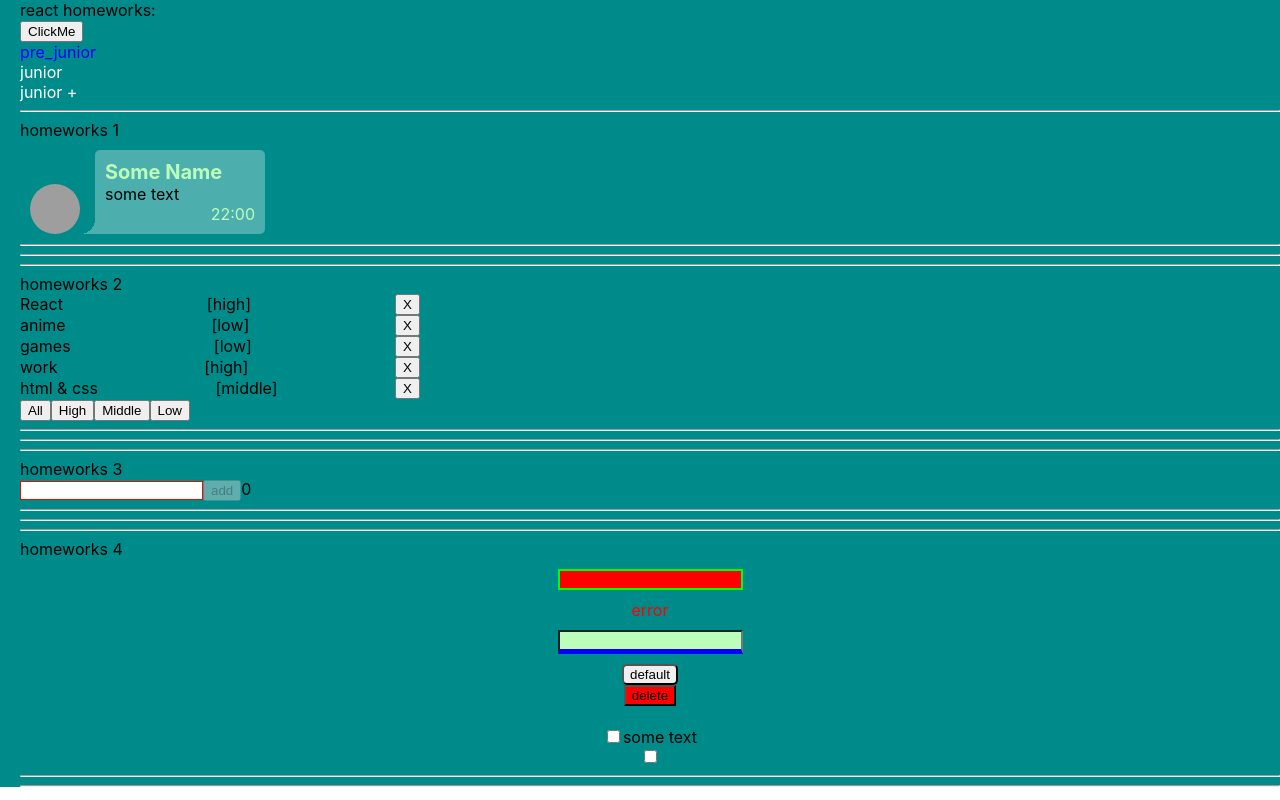
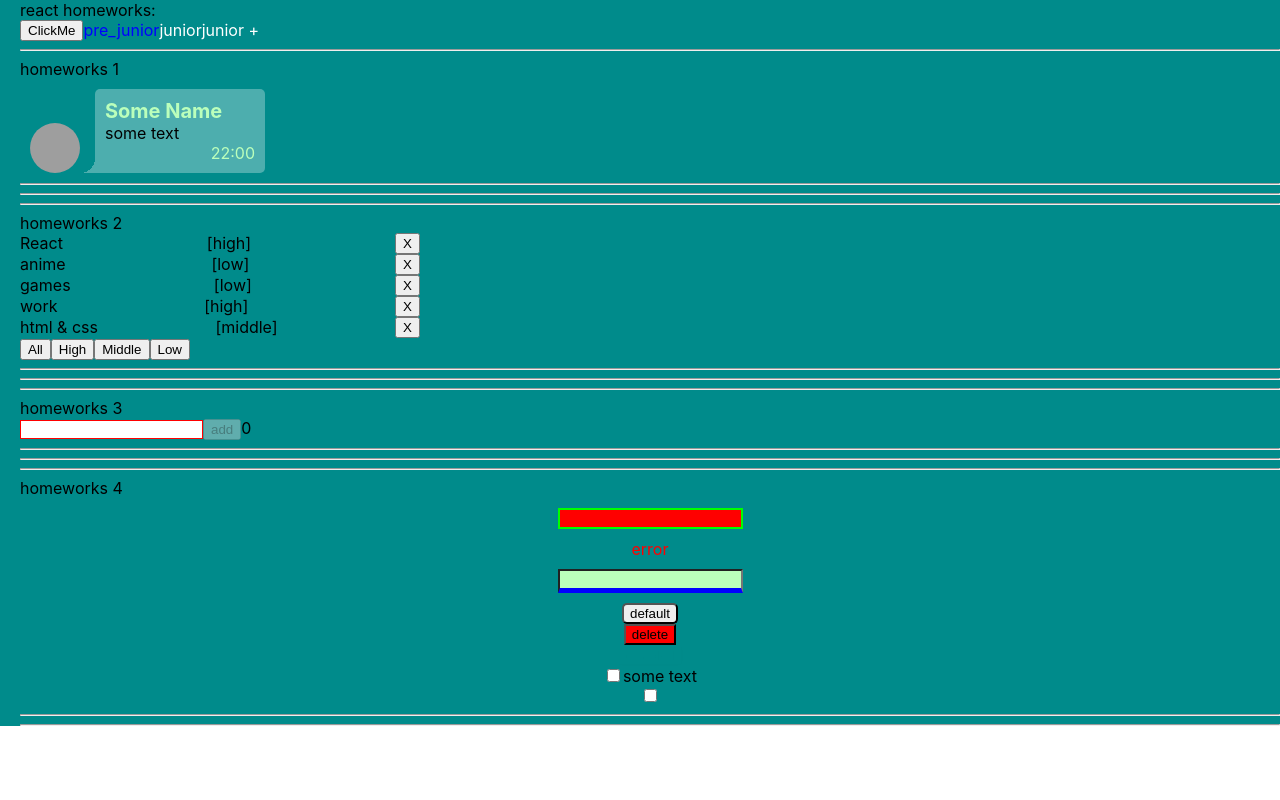
Before and after one commit to Peleka/homeworks-ignat, a React (Create React App) app: page /#/pre-junior in a window 1280 px wide. Built offline with nearby package versions, Linux system fonts and the light colour scheme; grey boxes are pictures that could not be loaded.

Commit message:
add pop-up menu

```diff
--- a/src/p2-homeworks/h5/HW5.tsx
+++ b/src/p2-homeworks/h5/HW5.tsx
@@ -1,15 +1,20 @@
-import React from 'react'
-import Header from './Header'
+import React, {useState} from 'react'
+import {Header} from './Header'
 import Routes from './Routes'
 import {HashRouter} from "react-router-dom";
 
 function HW5() {
+    const [menuCollapsed, setMenuCollapsed] = useState<boolean>(false)
     return (
         <div>
             {/*в gh-pages лучше работает HashRouter*/}
             <HashRouter>
 
-            <Header/>
+            <Header
+                onChange={() => setMenuCollapsed(!menuCollapsed)}
+                collapsed={menuCollapsed}
+
+            />
 
             <Routes/>
 
--- a/src/p2-homeworks/h5/Header.module.css
+++ b/src/p2-homeworks/h5/Header.module.css
@@ -6,3 +6,7 @@
 .item a.active {
     color: blue;
 }
+
+.wrapper {
+    display: flex;
+}
--- a/src/p2-homeworks/h5/Header.tsx
+++ b/src/p2-homeworks/h5/Header.tsx
@@ -3,27 +3,32 @@ import {NavLink} from 'react-router-dom'
 import {PATH} from './Routes'
 import s from './Header.module.css'
 
-function Header() {
+type HeaderType = {
+    onChange: () => void
+    collapsed: boolean
+}
+
+export const Header = (props: HeaderType) => {
     return (
-        <div>
-            <button>ClickMe</button>
-            <div>
+        <div className={s.wrapper}>
+            <button onClick={props.onChange}>ClickMe</button>
+            {!props.collapsed && <MenuLinks/>}
+        </div>
+    )
+}
+
+function MenuLinks() {
+    return (
+        <div className={s.wrapper}>
             <div className={s.item}>
                 <NavLink to={PATH.PRE_JUNIOR} activeClassName={s.active}>pre_junior</NavLink>
             </div>
-
             <div className={s.item}>
                 <NavLink to={PATH.JUNIOR} activeClassName={s.active}>junior</NavLink>
             </div>
             <div className={s.item}>
                 <NavLink to={PATH.JUNIOR_PLUS} activeClassName={s.active}>junior +</NavLink>
             </div>
-
         </div>
-
-        </div>
-
     )
 }
-
-export default Header
```
Lines whose indentation alone changed are shown as unchanged.
